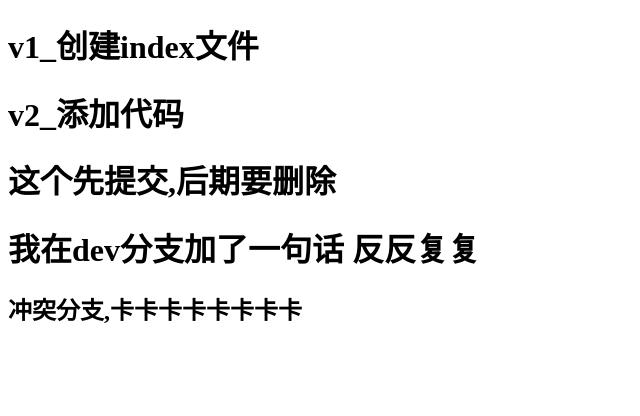
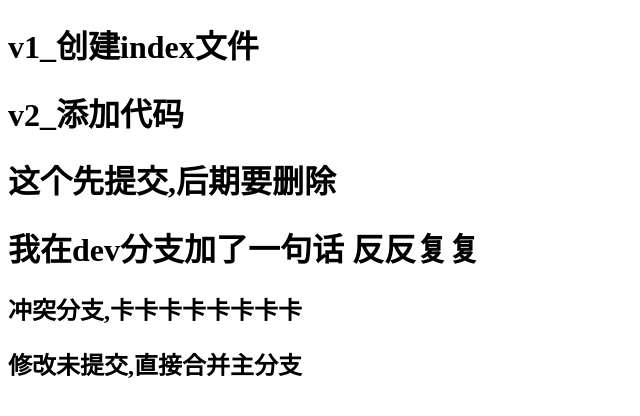
Before and after one commit to XIYOU-HAO/my_git, a plain HTML site: page index.html in a window 1280 px wide. Shown: the whole page, without its empty margins (0-640 px from the left). Drawn offline with Linux system fonts and the light colour scheme.

Commit message:
提交devdenz

```diff
--- a/index.html
+++ b/index.html
@@ -23,5 +23,8 @@
     <h2>
         冲突分支,卡卡卡卡卡卡卡卡
     </h2>
+    <h2>
+        修改未提交,直接合并主分支
+    </h2>
 </body>
 </html>
```
